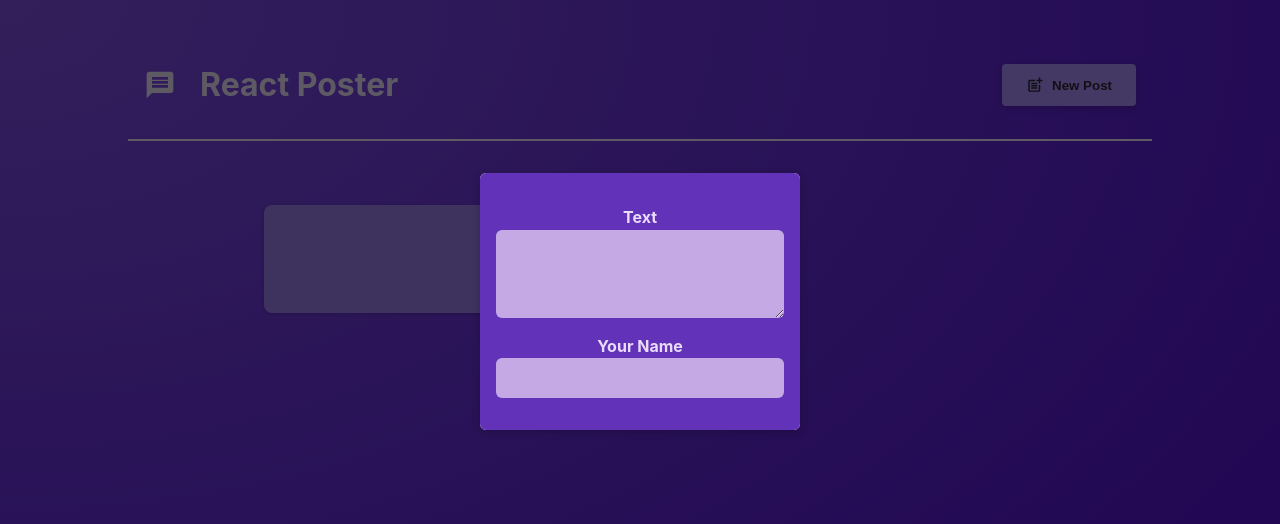
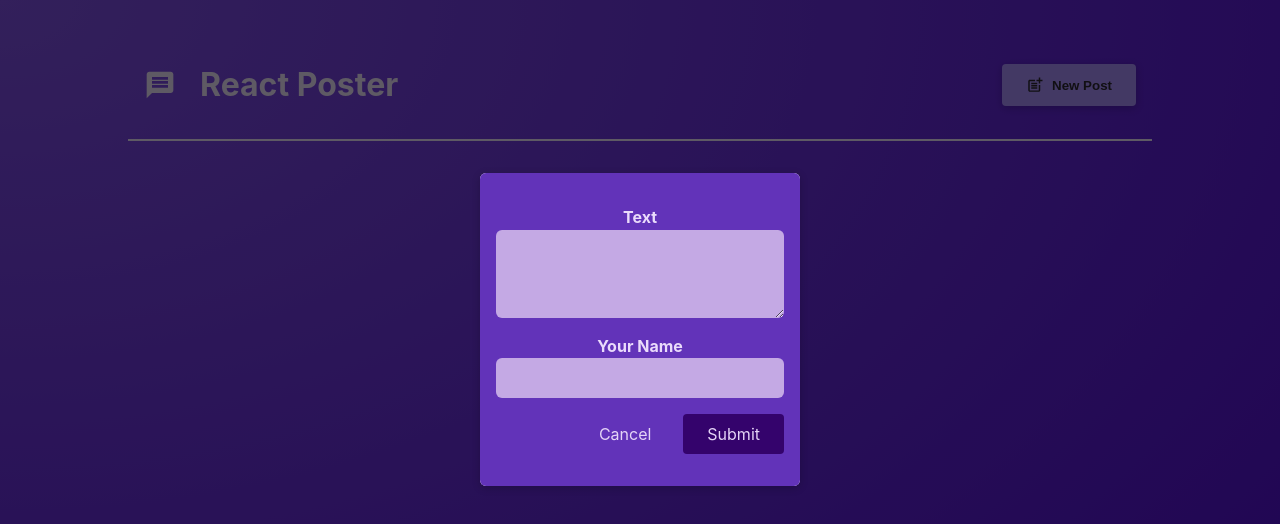
Before and after one commit to mohamedmonirshabana/reactjsRevsion, a React (Vite) app: page / in a window 1280 px wide. Both pictures are taken after a click on the button "New Post". Shown: the top 524 px of the page. Built offline with nearby package versions, Linux system fonts and the light colour scheme.

Commit message:
add posts to Array

```diff
--- a/src/components/NewPost.jsx
+++ b/src/components/NewPost.jsx
@@ -1,15 +1,45 @@
+import { useState } from 'react';
+
 import classes from './NewPost.module.css';
 
-function NewPost(props) {
+function NewPost({ onCancel, onAddPost }) {
+  const [enteredBody, setEnteredBody] = useState('');
+  const [enteredAuthor, setEnteredAuthor] = useState('');
+
+  function bodyChangeHandler(event) {
+    setEnteredBody(event.target.value);
+  }
+
+  function authorChangeHandler(event) {
+    setEnteredAuthor(event.target.value);
+  }
+
+  function submitHandler(event) {
+    event.preventDefault();
+    const postData = {
+      body: enteredBody,
+      author: enteredAuthor,
+    };
+    console.log(postData);
+    onAddPost(postData);
+    onCancel();
+  }
+
   return (
-    <form className={classes.form}>
+    <form className={classes.form} onSubmit={submitHandler}>
       <p>
         <label htmlFor="body">Text</label>
-        <textarea id="body" required rows={3} onChange={props.onBodyChange} />
+        <textarea id="body" required rows={3} onChange={bodyChangeHandler} />
       </p>
       <p>
         <label htmlFor="name">Your Name</label>
-        <input type="text" id="name" required onChange={props.onAuthorChange} />
+        <input type="text" id="name" required onChange={authorChangeHandler} />
+      </p>
+      <p className={classes.actions}>
+        <button type="button" onClick={onCancel}>
+          Cancel
+        </button>
+        <button>Submit</button>
       </p>
     </form>
   );
--- a/src/components/PostsList.jsx
+++ b/src/components/PostsList.jsx
@@ -5,43 +5,25 @@
 import classes from './PostList.module.css';
 import NewPost from './NewPost.jsx';
 function PostsList({ isPosting, onStopPosting }) {
-  const [enteredBody, setEnteredBody] = useState('');
-  const [enteredAuthor, setEnteredAuthor] = useState('');
+  const [posts, setPosts] = useState([]);
 
-  function bodyChangeHandler(event) {
-    setEnteredBody(event.target.value);
+  function addPostHandler(postData) {
+    setPosts([postData, ...posts]);
   }
 
-  function authorChangeHandler(event) {
-    setEnteredAuthor(event.target.value);
-  }
-
-  // let modalContent;
-  // if (modalIsVisible) {
-  //   modalContent = (
-  //     <Modal onClose={hideModalHandler}>
-  //       <NewPost
-  //         onBodyChange={bodyChangeHandler}
-  //         onAuthorChange={authorChangeHandler}
-  //       />
-  //     </Modal>
-  //   );
-
-  // }
   return (
     <>
       {isPosting && (
         <Modal onClose={onStopPosting}>
-          <NewPost
-            onBodyChange={bodyChangeHandler}
-            onAuthorChange={authorChangeHandler}
-          />
+          <NewPost onCancel={onStopPosting} onAddPost={addPostHandler} />
         </Modal>
       )}
 
       <ul className={classes.posts}>
-        <Post author={enteredAuthor} body={enteredBody} />
-        <Post author="Manual" body="Next JS 's Development" />
+        {posts.map((post) => (
+          <Post key={Math.random()} author={post.author} body={post.body} />
+        ))}
+        {/* <Post author="Manual" body="Next JS 's Development" /> */}
       </ul>
     </>
   );
```
